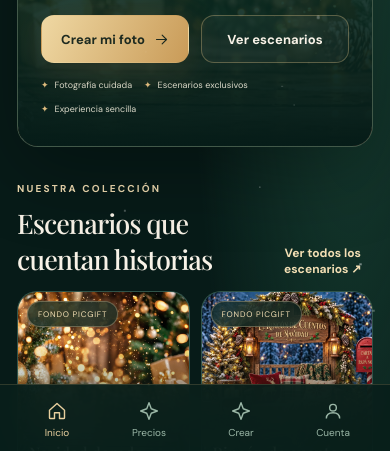
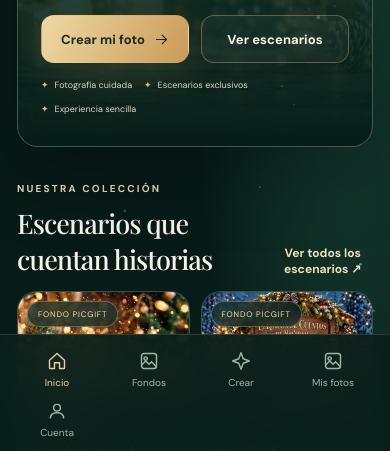
Before and after one commit to mindrapeofficial-wq/PICGIFT, a plain HTML site: page index.html in a window 390 px wide. Shown: the part 391-842 px from the top of the page. Drawn offline with nearby package versions, Linux system fonts and the light colour scheme; a script that the page names is missing.

Commit message:
feat: five-item mobile nav with photo gallery and scenes

```diff
--- a/index.html
+++ b/index.html
@@ -141,8 +141,9 @@
 </div>
 <nav class="mobile-nav" aria-label="Navegación inferior">
 <button class="active" data-route="inicio"><svg><use href="#i-home"/></svg>Inicio</button>
-<button data-route="precios"><svg><use href="#i-spark"/></svg>Precios</button>
+<button data-route="escenarios"><svg><use href="#i-gallery"/></svg>Fondos</button>
 <button data-route="crear"><svg><use href="#i-spark"/></svg>Crear</button>
+<button data-route="mis-fotos"><svg><use href="#i-gallery"/></svg>Mis fotos</button>
 <button data-route="cuenta"><svg><use href="#i-user"/></svg>Cuenta</button>
 </nav>
 <div id="auth" class="modal" role="dialog" aria-modal="true" aria-label="Acceso a PICGIFT">
```
